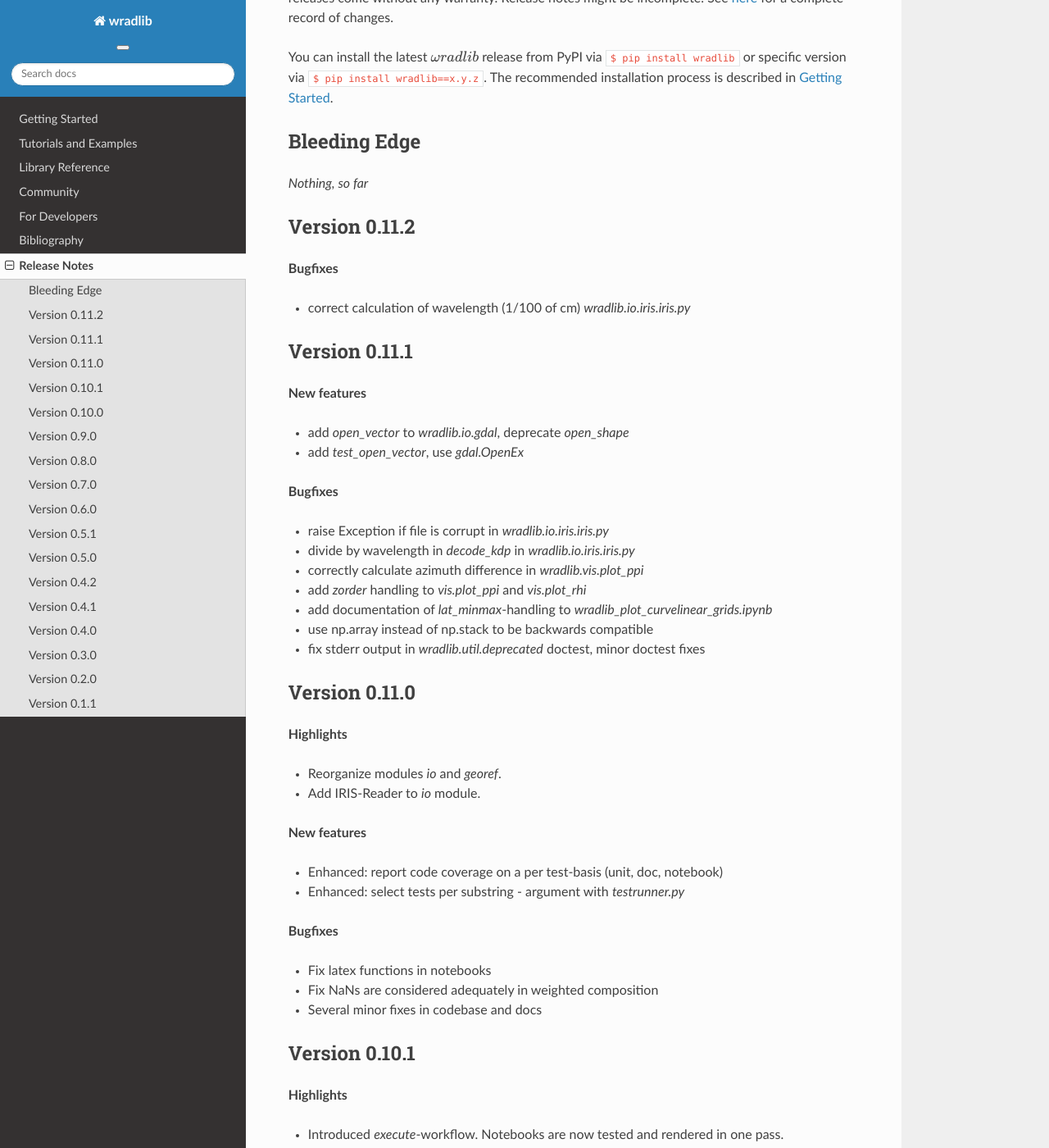
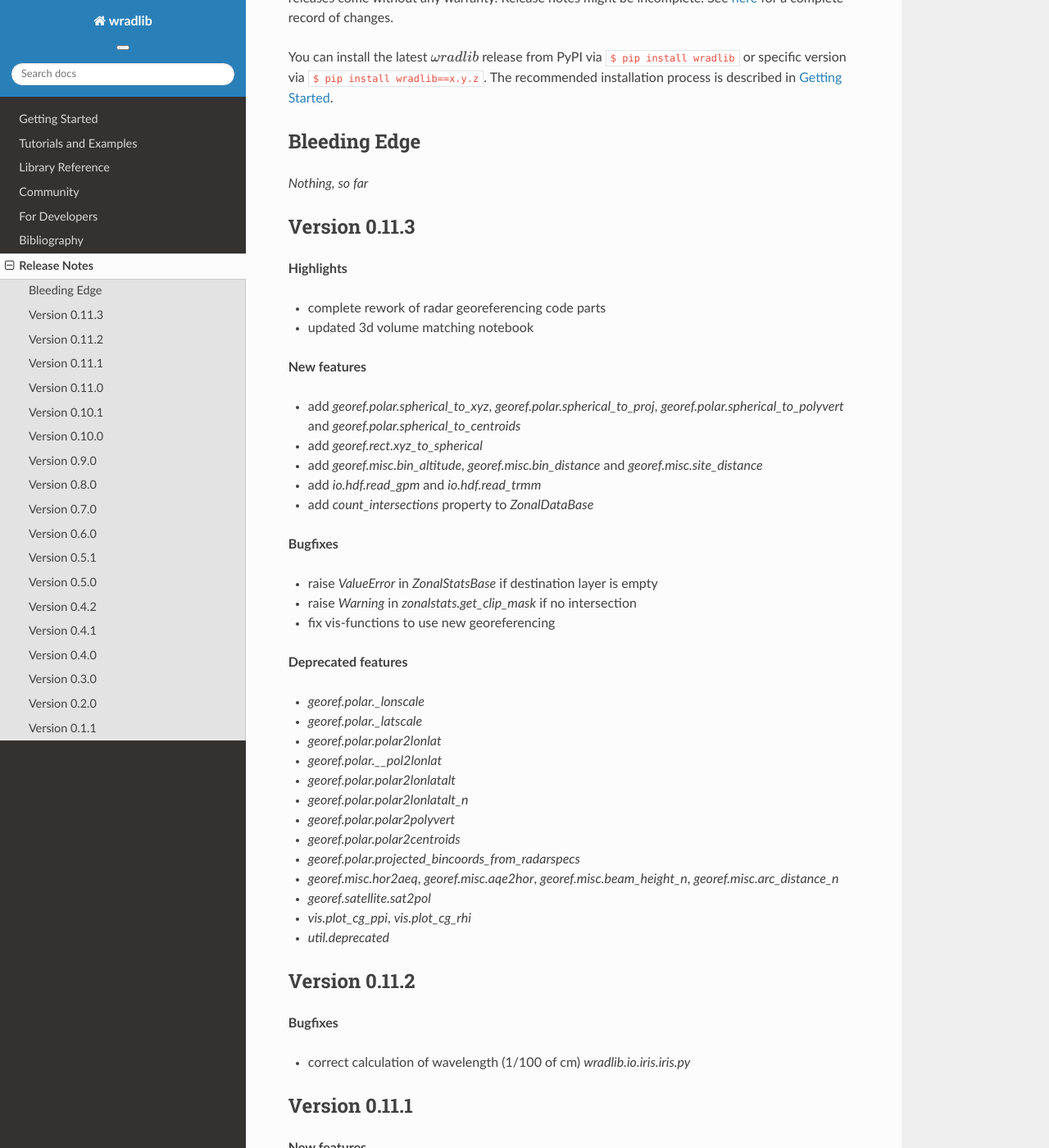
Before and after one commit to wradlib/wradlib-docs, a Sphinx documentation site: the page built from source/release_notes.rst, in a window 1280 px wide and 1400 px high, scrolled down 223 px. Shown: the whole window at 82% size. Built offline with Sphinx 7.4.7 and the Read the Docs theme 2.0.0, drawn with Linux system fonts in a browser that asks for light colours; pages that are not in the unit, such as notebooks, are missing from menus; the version number could not be read and is left out.

Commit message:
WIP: georeferencing fixup (#215)
* WIP: fix vis-functions
* WIP: fix tests
* WIP: change implementation to `spherical_to_xyz` and `spherical_to_proj` , add tests
* WIP: use `spherical_to_xyz` and `spherical_to_proj` instead of `polar2lonalatalt_n`
* WIP: add `georef.spherical_to_polyvert` and `spherical_to_centroids`, use deprecation-module
* WIP: add `bin_altitude`, `bin_distance`, `site_distance`, fix vis and tests
* WIP: fix plot_ppi `refrac`
* WIP: fix `wradlib.georef.correct_parallax` and fix deprecation handling
* WIP: fix `wradlib_match_workflow.ipynb` + `io_func.py`, fix `qual.get_bb_ratio`, deprecate `georef.sat2pol`, fix `xyz_to_polar`
* WIP: fix `get_bb_ratio` test, flakify
* WIP: fix `zonalstats.get_clip_mask` and several minor docstring fixes
* WIP: move gpm/trmm reader to `io.hdf`, move gr-reader to notebook, change imports
* WIP: fix `open_vector` in `zonalstats`, fix dangling print statements in `test_qual`, fix gr-mismatch in match3d notebook, minor fixes in release notes
* WIP: fix `open_vector` handling in `DataSource`, fix tests

```diff
--- a/source/release_notes.rst
+++ b/source/release_notes.rst
@@ -10,6 +10,46 @@
 -------------
 
 *Nothing, so far*
+
+
+Version 0.11.3
+--------------
+
+**Highlights**
+
+* complete rework of radar georeferencing code parts
+* updated 3d volume matching notebook
+
+**New features**
+
+* add `georef.polar.spherical_to_xyz`, `georef.polar.spherical_to_proj`, `georef.polar.spherical_to_polyvert` and `georef.polar.spherical_to_centroids`
+* add `georef.rect.xyz_to_spherical`
+* add `georef.misc.bin_altitude`, `georef.misc.bin_distance` and `georef.misc.site_distance`
+* add `io.hdf.read_gpm` and `io.hdf.read_trmm`
+* add `count_intersections` property to `ZonalDataBase`
+
+**Bugfixes**
+
+* raise `ValueError` in `ZonalStatsBase` if destination layer is empty
+* raise `Warning` in `zonalstats.get_clip_mask` if no intersection
+* fix vis-functions to use new georeferencing
+
+**Deprecated features**
+
+* `georef.polar._lonscale`
+* `georef.polar._latscale`
+* `georef.polar.polar2lonlat`
+* `georef.polar.__pol2lonlat`
+* `georef.polar.polar2lonlatalt`
+* `georef.polar.polar2lonlatalt_n`
+* `georef.polar.polar2polyvert`
+* `georef.polar.polar2centroids`
+* `georef.polar.projected_bincoords_from_radarspecs`
+* `georef.misc.hor2aeq`, `georef.misc.aqe2hor`, `georef.misc.beam_height_n`, `georef.misc.arc_distance_n`
+* `georef.satellite.sat2pol`
+* `vis.plot_cg_ppi`, `vis.plot_cg_rhi`
+* `util.deprecated`
+
 
 Version 0.11.2
 --------------
```
